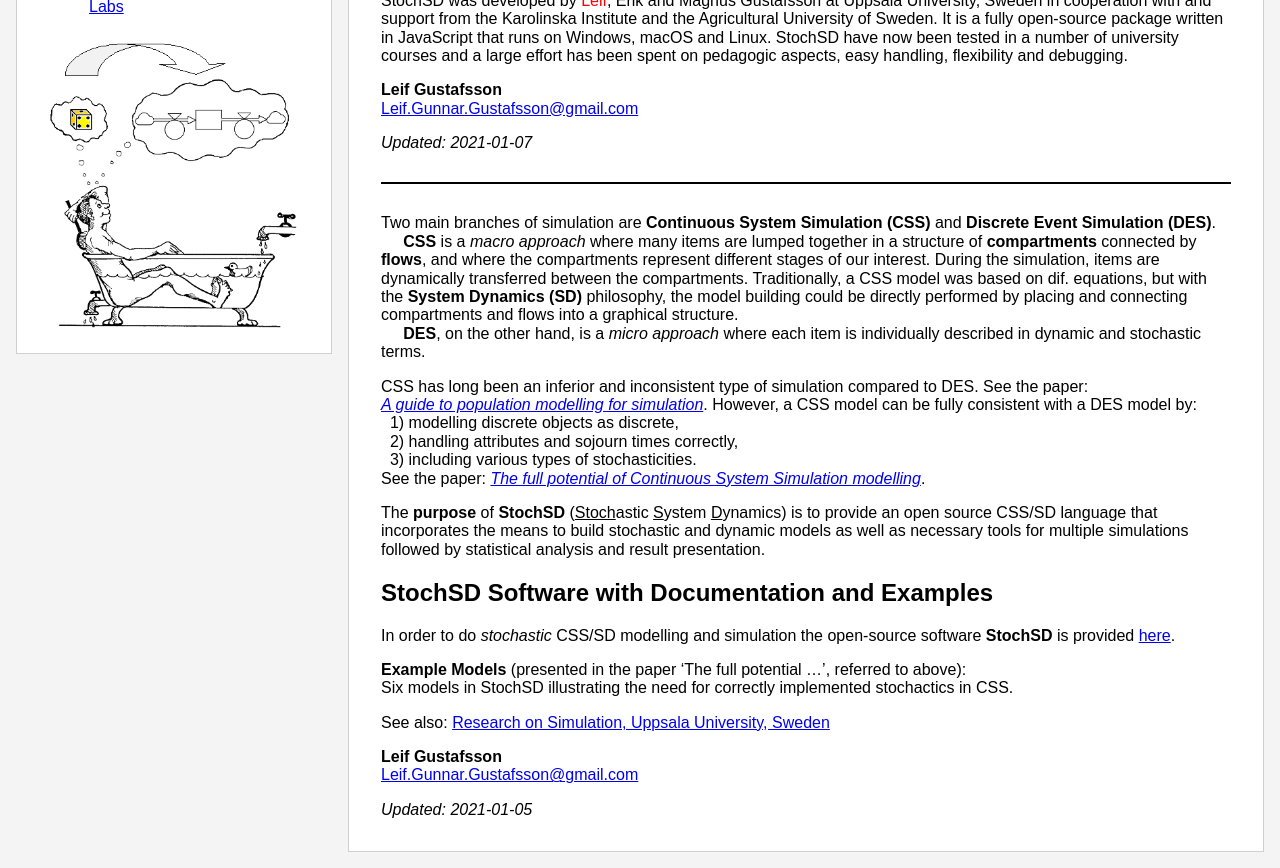
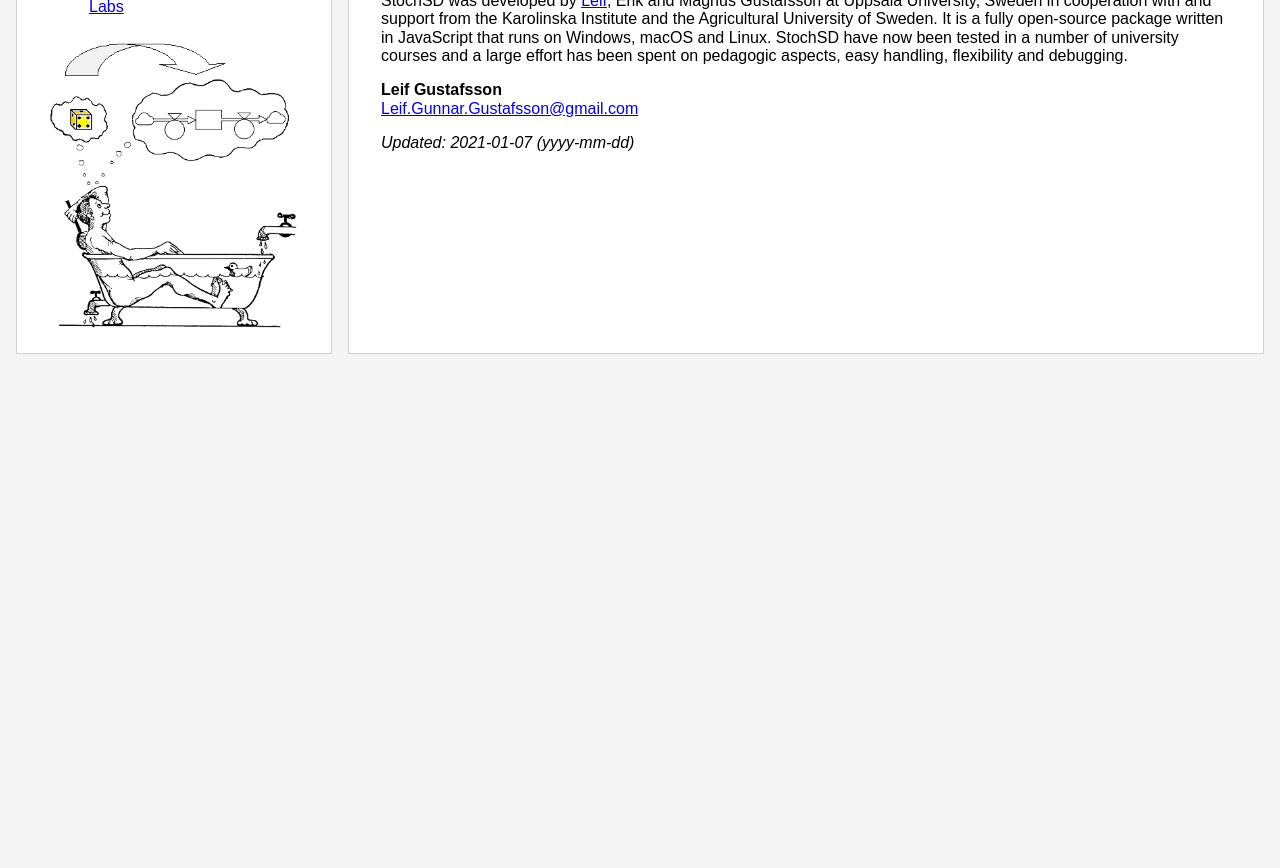
Before and after one commit to stochsd/website_stochsd, a React (Create React App) app: page / in a window 1280 px wide. Shown: the part 440-1308 px from the top of the page. After the commit the page ends 810 px from the top, so only its background shows below. Built offline with nearby package versions, Linux system fonts and the light colour scheme.

Commit message:
Add all links

```diff
--- a/src/Components/FullPotentialCSS/FullPotentialCSS.js
+++ b/src/Components/FullPotentialCSS/FullPotentialCSS.js
@@ -13,8 +13,8 @@ const fullpot = (props) => {
         for macro modelling) and still produce mutually consistent (i.e.
         contradiction free) results.
       </p>
-      <u>The Full Potential CSS theory, has solved this problem by:</u>
-      <ol>
+      <b>The Full Potential CSS theory, has solved this problem by:</b>
+      <ol style={{"marginTop": "4px"}}>
         <li>describing discrete objects as discrete and continuous matter as continuous, </li>
         <li>preserving the sojourn time distribution of a stage, </li>
         <li>correctly implementing attributes, and </li>
--- a/src/Components/Home/Home.js
+++ b/src/Components/Home/Home.js
@@ -3,10 +3,6 @@ import { Link } from "react-router-dom";
 import ExternLink from "./../ExternLink";
 
 const home = (props) => {
-
-  let redStyle = {
-    "color": "red"
-  }
 
   return (
     <div className={props.className}>
@@ -23,13 +19,13 @@ const home = (props) => {
         StochSD includes tools for optimization/parameter estimation, for sensitivity analysis, and for statistical analysis and presentation of results from multiple simulations of a stochastic model.
       </p>
       <p>
-        StochSD is mainly intended for eduation and research where small and medium-sized CSS modelling and simulation is used. In addition to the software a, detailed <span style={redStyle}>User's Manual and Tutorial</span> and <span style={redStyle}>manuals for the tools </span> are included in StochSD and can also be downloaded. Further, a number of <Link to="/example_models">instructive examples</Link> as well as <Link to="/labs">5 lab exercises</Link> are provided at this home page.
+        StochSD is mainly intended for eduation and research where small and medium-sized CSS modelling and simulation is used. In addition to the software a, detailed <Link to="/stochsd_and_statres_manuels">User's Manual and manuals for the tools</Link> are included in StochSD and can also be downloaded. Further, a number of <Link to="/example_models">instructive examples</Link> as well as <Link to="/labs">5 lab exercises</Link> are provided at this home page.
       </p>
       <p>
         StochSD is partly based on the open-source parts of <ExternLink to="https://insightmaker.com/">Insight Maker</ExternLink>. using the System Dynamics approach of Stocks and Flows where models are easily built in a click-and-draw manner.
       </p>
       <p>
-        StochSD was developed by <span style={redStyle}>Leif</span>, Erik and Magnus Gustafsson at Uppsala University, Sweden in cooperation with and support from the Karolinska Institute and the Agricultural University of Sweden. It is a fully open-source package written in JavaScript that runs on Windows, macOS and Linux. StochSD have now been tested in a number of university courses and a large effort has been spent on pedagogic aspects, easy handling, flexibility and debugging.
+        StochSD was developed by <ExternLink to="http://www.signal.uu.se/Staff/lg/lg.html">Leif</ExternLink>, Erik and Magnus Gustafsson at Uppsala University, Sweden in cooperation with and support from the Karolinska Institute and the Agricultural University of Sweden. It is a fully open-source package written in JavaScript that runs on Windows, macOS and Linux. StochSD have now been tested in a number of university courses and a large effort has been spent on pedagogic aspects, easy handling, flexibility and debugging.
       </p>
       <p>
         <b>Leif Gustafsson</b>
@@ -39,72 +35,7 @@ const home = (props) => {
         </a>
       </p>
       <p>
-        <i>Updated: 2021-01-07</i>
-      </p>
-
-
-      <div style={{"height": "2px", "width": "100%", "backgroundColor": "black", "margin": "30px 0px"}}></div>
-
-
-
-      <p>
-        Two main branches of simulation are <b>Continuous System Simulation (CSS)</b> and <b>Discrete Event Simulation (DES)</b>.<br />
-        &nbsp; &nbsp; &nbsp;<b>CSS</b> is a <i>macro approach</i> where many items are lumped together in a structure of <b>compartments</b> connected by <b>flows</b>, and where the compartments represent different stages of our interest. During the simulation, items are dynamically transferred  between the compartments. Traditionally, a CSS model was based on dif. equations, but with the <b>System Dynamics (SD)</b> philosophy, the model building could be directly performed by placing and connecting compartments and flows into a graphical structure.<br />
-        &nbsp; &nbsp; &nbsp;<b>DES</b>, on the other hand, is a <i>micro approach</i> where each item is individually described in dynamic and stochastic terms.
-      </p>
-      <p>
-        CSS has long been an inferior and inconsistent type of simulation compared to DES. See the paper:{" "}
-        <a
-          href="http://www.scirp.org/journal/PaperInformation.aspx?paperID=66005"
-          target="_blank"
-          rel="noopener noreferrer"
-        >
-          <i>A guide to population modelling for simulation</i>
-        </a>.
-      However, a CSS model can be fully consistent with a DES model by: <br />
-      &nbsp; 1) modelling discrete objects as discrete,<br />
-      &nbsp; 2) handling attributes and sojourn times correctly,<br />
-      &nbsp; 3) including various types of stochasticities.<br />
-      See the paper:{" "}
-      <a
-          href="http://www.scirp.org/JOURNAL/PaperInformation.aspx?PaperID=80104"
-          target="_blank"
-          rel="noopener noreferrer"
-        >
-          <i>The full potential of Continuous System Simulation modelling</i>
-        </a>.
-      </p>
-      <p>
-        The <b>purpose</b> of <b>StochSD</b> (<u>Stoch</u>astic <u>S</u>ystem <u>D</u>ynamics) is to provide an open source CSS/SD language that incorporates the means to build stochastic and dynamic models as well as necessary tools for multiple simulations followed by statistical analysis and result presentation.
-      </p>
-      <h2>
-        StochSD Software with Documentation and Examples
-      </h2>
-      <p>
-        In order to do <i>stochastic</i> CSS/SD modelling and simulation the open-source software <b>StochSD</b> is provided <a href="/#stochsd_software">here</a>.
-      </p>
-      <p>
-        <b>Example Models</b> (presented in the paper ‘The full potential …’, referred to above): <br />
-        Six models in StochSD illustrating the need for correctly implemented stochactics in CSS.
-      </p>
-      <p>
-        See also: <a
-          href="http://www.signal.uu.se/Research/simulation.html"
-          target="_blank"
-          rel="noopener noreferrer"
-        >
-          Research on Simulation, Uppsala University, Sweden
-        </a>
-      </p>
-      <p>
-        <b>Leif Gustafsson</b>
-        <br />
-        <a href="Mailto:Leif.Gunnar.Gustafsson@gmail.com">
-          Leif.Gunnar.Gustafsson@gmail.com
-        </a>
-      </p>
-      <p>
-        <i>Updated: 2021-01-05</i>
+        <i>Updated: 2021-01-07 (yyyy-mm-dd)</i>
       </p>
     </div>
   );
```
